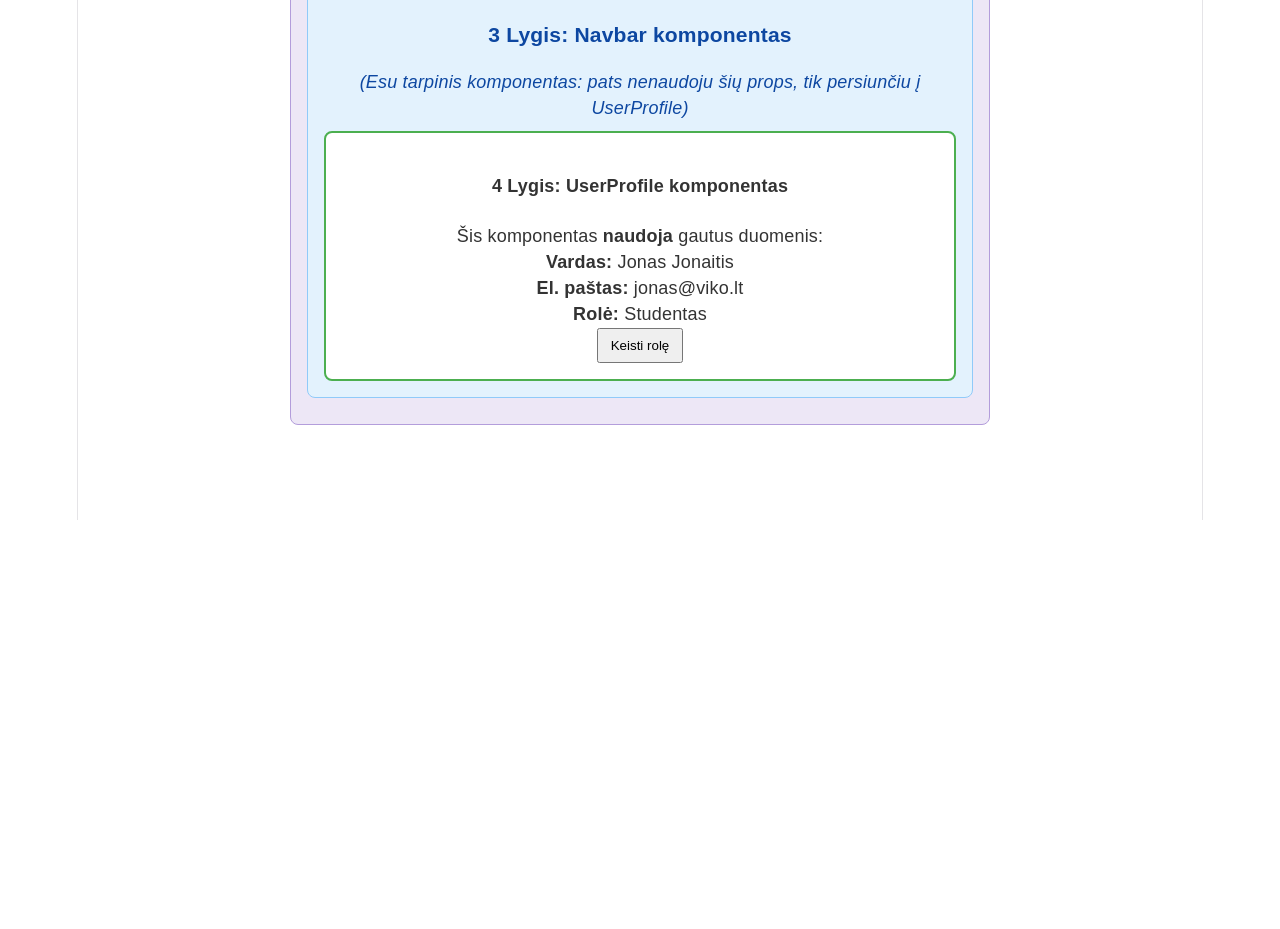
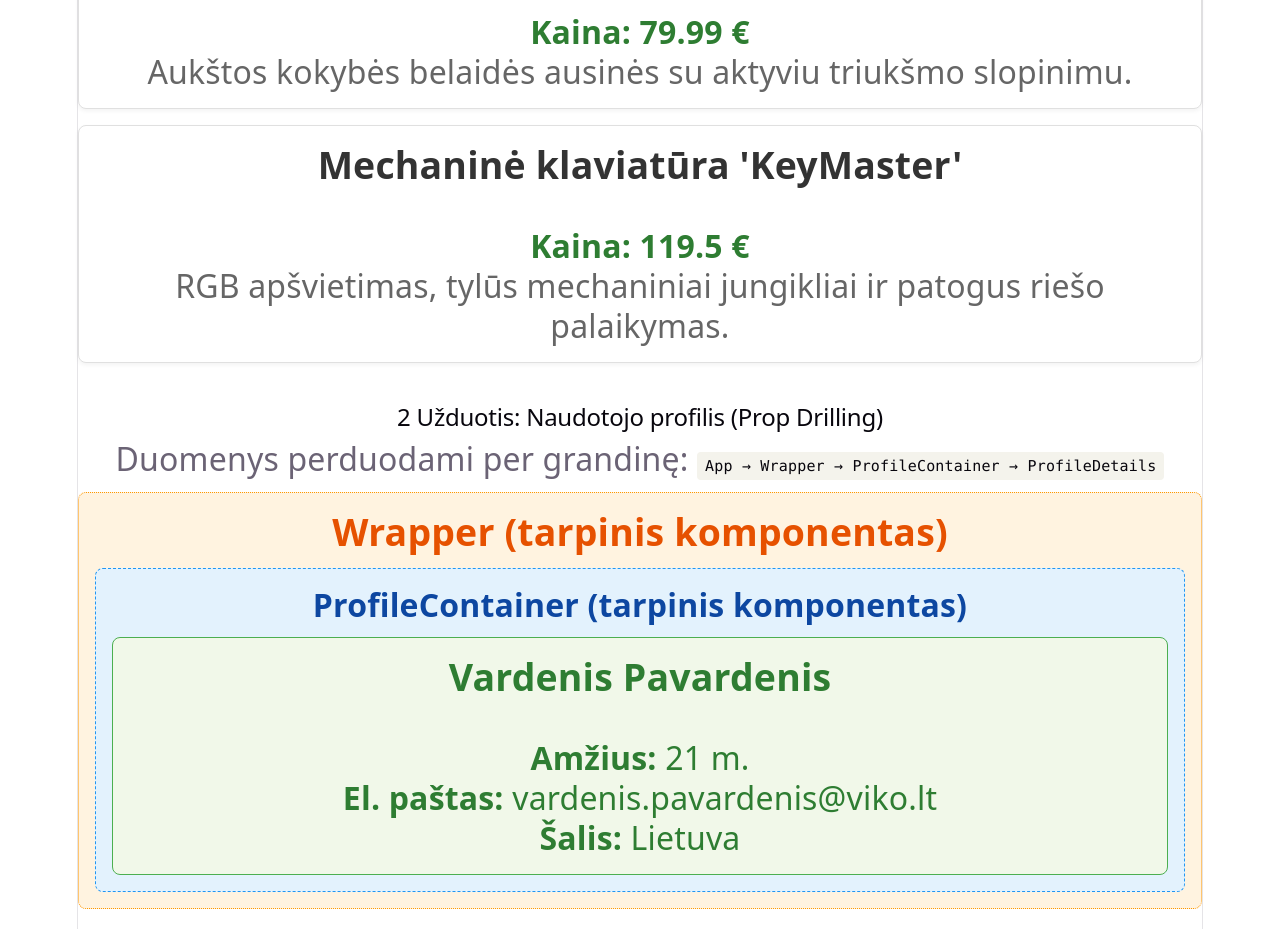
Before and after one commit to PI24SN-kestutis/React_JS, a React (Vite) app: page / in a window 1280 px wide. Shown: the part 280-1209 px from the top of the page. Before the commit the page ends 800 px from the top, so only its background shows below. Built offline with nearby package versions, Linux system fonts and the light colour scheme.

Commit message:
1 ir 2 užduotis -> React komponentai ir JS sintaksė

```diff
--- a/src/App.jsx
+++ b/src/App.jsx
@@ -1,27 +1,54 @@
-import { useState } from 'react';
-import Dashboard from './components/Dashboard';
+import ProductCard from './components/ProductCard';
+import Wrapper from './components/Wrapper';
 
 function App() {
-  const [user, setUser] = useState({
-    name: 'Jonas Jonaitis',
-    email: 'jonas@viko.lt',
-    role: 'Studentas'
-  });
-
-  const toggleRole = () => {
-    setUser((prev) => ({
-      ...prev,
-      role: prev.role === 'Studentas' ? 'Dėstytojas' : 'Studentas'
-    }));
+  // 2 Užduotis: Naudotojo informacijos objektas
+  const user = {
+    name: 'Vardenis Pavardenis',
+    age: 21,
+    email: 'vardenis.pavardenis@viko.lt',
+    country: 'Lietuva'
   };
 
   return (
-    <div style={{ maxWidth: '700px', margin: '20px auto', fontFamily: 'Arial, sans-serif' }}>
-      <h1>1 Lygis: App komponentas (Duomenų šaltinis)</h1>
-      <p>Čia saugoma <code>user</code> būsena ir <code>toggleRole</code> funkcija.</p>
+    <div style={{ fontSize: '32px', lineHeight: 1.25, margin: '20px 0' }}>
+      <h1>React komponentai ir JSX sintaksė</h1>
 
-      {/* Pradedamas 'prop drilling' procesas per komponentus iš 'components' aplanko */}
-      <Dashboard user={user} onRoleChange={toggleRole} />
+      {/* ========================================================= */}
+      {/* 1 UŽDUOTIS: Prekės kortelė (App -> ProductCard)           */}
+      {/* ========================================================= */}
+      <section style={{ marginBottom: '40px' }}>
+        <h2>1 Užduotis: Prekės kortelės (ProductCard)</h2>
+
+        {/* Pirma prekė */}
+        <ProductCard
+          title="Belaidės ausinės 'SoundPro'"
+          price={79.99}
+          description="Aukštos kokybės belaidės ausinės su aktyviu triukšmo slopinimu."
+        />
+
+        {/* Antra prekė (pakartotinis ProductCard panaudojimas) */}
+        <ProductCard
+          title="Mechaninė klaviatūra 'KeyMaster'"
+          price={119.50}
+          description="RGB apšvietimas, tylūs mechaniniai jungikliai ir patogus riešo palaikymas."
+        />
+      </section>
+
+      {/* ========================================================= */}
+      {/* 2 UŽDUOTIS: Prop Drilling demonstracija                  */}
+      {/* Grandinė: App -> Wrapper -> ProfileContainer -> ProfileDetails */}
+      {/* ========================================================= */}
+      <section>
+        <h2>2 Užduotis: Naudotojo profilis (Prop Drilling)</h2>
+        <p>
+          Duomenys perduodami per grandinę:{' '}
+          <code>App → Wrapper → ProfileContainer → ProfileDetails</code>
+        </p>
+
+        {/* Perduodame 'user' tik į Wrapper */}
+        <Wrapper user={user} />
+      </section>
     </div>
   );
 }
--- /dev/null
+++ b/src/components/ProductCard.jsx
@@ -0,0 +1,22 @@
+function ProductCard({ title, price, description }) {
+  const cardStyle = {
+    border: '1px solid #e0e0e0',
+    borderRadius: '8px',
+    padding: '16px',
+    marginBottom: '16px',
+    backgroundColor: '#ffffff',
+    boxShadow: '0 2px 4px rgba(0, 0, 0, 0.05)'
+  };
+
+  return (
+    <div style={cardStyle}>
+      <h3 style={{ marginTop: 0, color: '#333' }}>{title}</h3>
+      <p style={{ color: '#2e7d32', fontWeight: 'bold' }}>
+        Kaina: {price} €
+      </p>
+      <p style={{ color: '#666' }}>{description}</p>
+    </div>
+  );
+}
+
+export default ProductCard;
--- /dev/null
+++ b/src/components/ProfileContainer.jsx
@@ -0,0 +1,22 @@
+import ProfileDetails from './ProfileDetails';
+
+function ProfileContainer({ user }) {
+  const containerStyle = {
+    border: '1px dashed #2196f3',
+    borderRadius: '8px',
+    padding: '16px',
+    marginTop: '12px',
+    backgroundColor: '#e3f2fd',
+    color: '#0d47a1'
+  };
+
+  return (
+    <div style={containerStyle}>
+      <h4 style={{ margin: 0 }}>ProfileContainer (tarpinis komponentas)</h4>
+      {/* user objektas tiesiog persiunčiamas gilyn į ProfileDetails */}
+      <ProfileDetails user={user} />
+    </div>
+  );
+}
+
+export default ProfileContainer;
--- /dev/null
+++ b/src/components/ProfileDetails.jsx
@@ -0,0 +1,21 @@
+function ProfileDetails({ user }) {
+  const detailsStyle = {
+    border: '1px solid #4caf50',
+    borderRadius: '8px',
+    padding: '16px',
+    backgroundColor: '#f1f8e9',
+    marginTop: '12px',
+    color: '#2e7d32'
+  };
+
+  return (
+    <div style={detailsStyle}>
+      <h3 style={{ marginTop: 0 }}>{user.name}</h3>
+      <p><strong>Amžius:</strong> {user.age} m.</p>
+      <p><strong>El. paštas:</strong> {user.email}</p>
+      <p><strong>Šalis:</strong> {user.country}</p>
+    </div>
+  );
+}
+
+export default ProfileDetails;
--- /dev/null
+++ b/src/components/Wrapper.jsx
@@ -0,0 +1,22 @@
+import ProfileContainer from './ProfileContainer';
+
+function Wrapper({ user }) {
+  const wrapperStyle = {
+    border: '1px dotted #ff9800',
+    borderRadius: '8px',
+    padding: '16px',
+    marginTop: '12px',
+    backgroundColor: '#fff3e0',
+    color: '#e65100'
+  };
+
+  return (
+    <div style={wrapperStyle}>
+      <h3 style={{ margin: 0 }}>Wrapper (tarpinis komponentas)</h3>
+      {/* user objektas tiesiog persiunčiamas gilyn į ProfileContainer */}
+      <ProfileContainer user={user} />
+    </div>
+  );
+}
+
+export default Wrapper;
```
